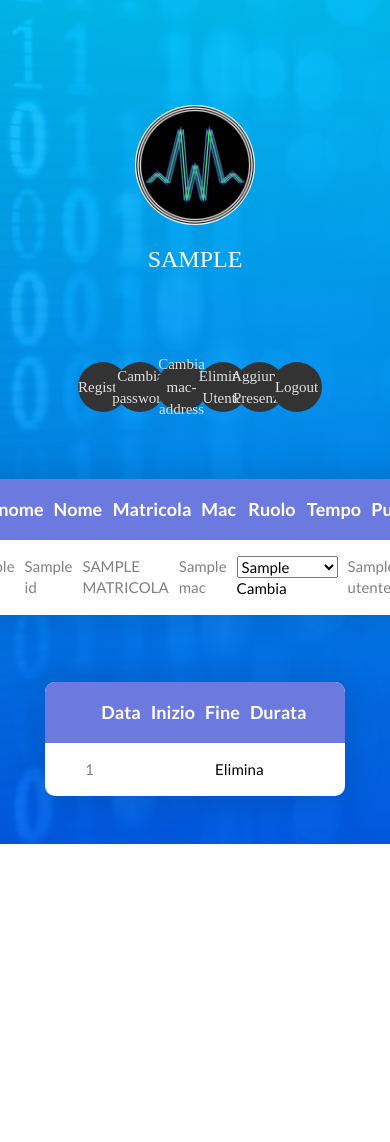
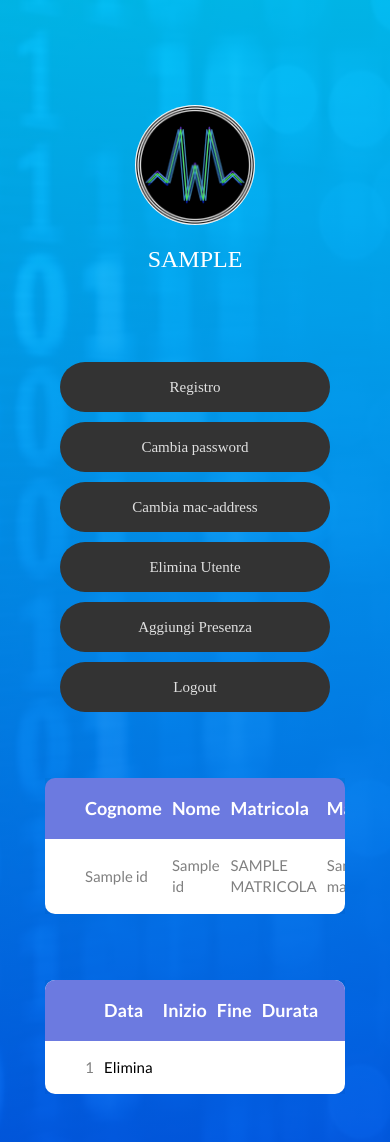
Before and after one commit to GiovanniBellorio/Frequency-Detection-Bluetooth, a Flask app: template src/templates/profilo.html in a window 390 px wide; the page is wider, and only the part inside the window is pictured. Before the commit the page ends 844 px from the top of that part, so only its background shows below. Run offline with Flask 2, Linux system fonts and the light colour scheme; the template is opened without the code that fills it: most values are stand-ins (such as "Sample title", 1, 10 or a date in 2020); lists and menus that the app fills with data are empty; parts of the project's set-up code (start-up, migrations or seed data) failed here and were passed over; some libraries are stand-ins or nearby versions; some web fonts are replaced.

Commit message:
responsive mode completa

```diff
--- a/src/templates/profilo.html
+++ b/src/templates/profilo.html
@@ -28,35 +28,36 @@
 					<span class="login100-form-title p-t-20 p-b-45">{{ username.upper()  }}</span>
 
 					<div class="container-table100">
-						<div class="container-login100-form-btn m-l-10 p-t-10" style="width:10%">
+						<div class = "row">
+							<div class="col-sm-2 p-t-10">
 								<button class="login100-form-btn" type="submit" formaction="/registro">Registro</button>
 							</div>
-						<div class="container-login100-form-btn m-l-10 p-t-10" style="width:10%">
+							<div class="col-sm-2 p-t-10">
 								<button class="login100-form-btn" type="submit" formaction="/view_modify_pwd_profilo">Cambia password</button>
 							</div>
-						<div class="container-login100-form-btn m-l-10 p-t-10" style="width:13%">
+							<div class="col-sm-2 p-t-10">
 								<button class="login100-form-btn" type="submit" formaction="/view_modify_mac">Cambia mac-address</button>
 							</div>
-						<div class="container-login100-form-btn m-l-10 p-t-10" style="width:10%">
+							<div class="col-sm-2 p-t-10">
 								<button class="login100-form-btn" type="submit" formaction="/elimina_utente">Elimina Utente</button>
 							</div>
-						<div class="container-login100-form-btn m-l-10 p-t-10" style="width:10%">
+							<div class="col-sm-2 p-t-10">
 								<button class="login100-form-btn" type="submit" formaction="/aggiungi_presenza">Aggiungi Presenza</button>
 							</div>
-						<div class="container-login100-form-btn m-l-10 p-t-10" style="width:10%">
+							<div class="col-sm-2 p-t-10">
 								<button class="login100-form-btn" type="submit" formaction="/logout">Logout</button>
+							</div>
 						</div>
 					</div>
 				</div>
 
 				<!-- RIASSUNTO -->
 				<div class="container-table100">
-					<div class="wrap-table100">
+					<div class="wrap-table100 table-responsive">
 						<div class="table100 ver1 m-b-110">
-							<div class="table100-head">
 							<table>
 								<thead>
-										<tr class="row100 head">
+									<tr class="row100 head table100-head">
 										<th class="cell100 column1">Cognome</th>
 										<th class="cell100 column2">Nome</th>
 										<th class="cell100 column3">Matricola</th>
@@ -66,14 +67,9 @@
 										<th class="cell100 column7">Punteggio</th>
 									</tr>
 								</thead>
-								</table>
-							</div>
-
-							<div class="table100-body js-pscroll">
-								<table>
 								<tbody>
 									{%- for utente in utente_profilo %}
-											<tr class="row100 body">
+										<tr class="row100 body table100-body">
 											<td class="cell100 column1">{{ utente[0]['cognome'].capitalize() }}</td>
 											<td class="cell100 column2">{{ utente[0]['nome'].capitalize() }}</td>
 											<td class="cell100 column3"><input type="hidden" name="matricola_profilo" value="{{ utente[0]['matricola'].upper() }}">{{ utente[0]['matricola'].upper() }}</td>
@@ -99,16 +95,14 @@
 						</div>
 					</div>
 				</div>
-				</div>
 
 				<!-- PRESENZE -->
 				<div class="container-table100">
-					<div class="wrap-table100">
+					<div class="wrap-table100 table-responsive">
 						<div class="table100 ver1 m-b-110">
-							<div class="table100-head">
 							<table>
 								<thead>
-										<tr class="row100 head">
+									<tr class="row100 head table100-head">
 										<th class="cell100 column1"></th>
 										<th class="cell100 column2">Data</th>
 										<th class="cell100 column3">Inizio</th>
@@ -117,15 +111,10 @@
 										<th class="cell100 column6"></th>
 									</tr>
 								</thead>
-								</table>
-							</div>
-
-							<div class="table100-body js-pscroll">
-								<table>
 								<tbody>
 									{%- set count = [1] -%}
 									{%- for rilevazione in frequenza_profilo %}
-											<tr class="row100 body">
+										<tr class="row100 body table100-body">
 												<td class="cell100 column1">{{ count[0] }}</td>
 										{%- for key,value in rilevazione.items() %}
 											{%- if key == "data" %}
@@ -142,15 +131,11 @@
 												{%- set __ = count.append(count.pop()+1) -%}
 										</tr>
 									{%- endfor %}
-
-
 								</tbody>
 							</table>
 						</div>
 					</div>
 				</div>
-				</div>
-
 			</div>
 		</div>
 	</form>
```
Also changed, not shown: src/templates/registro.html (+3 -10 lines). Lines whose indentation alone changed are shown as unchanged.
